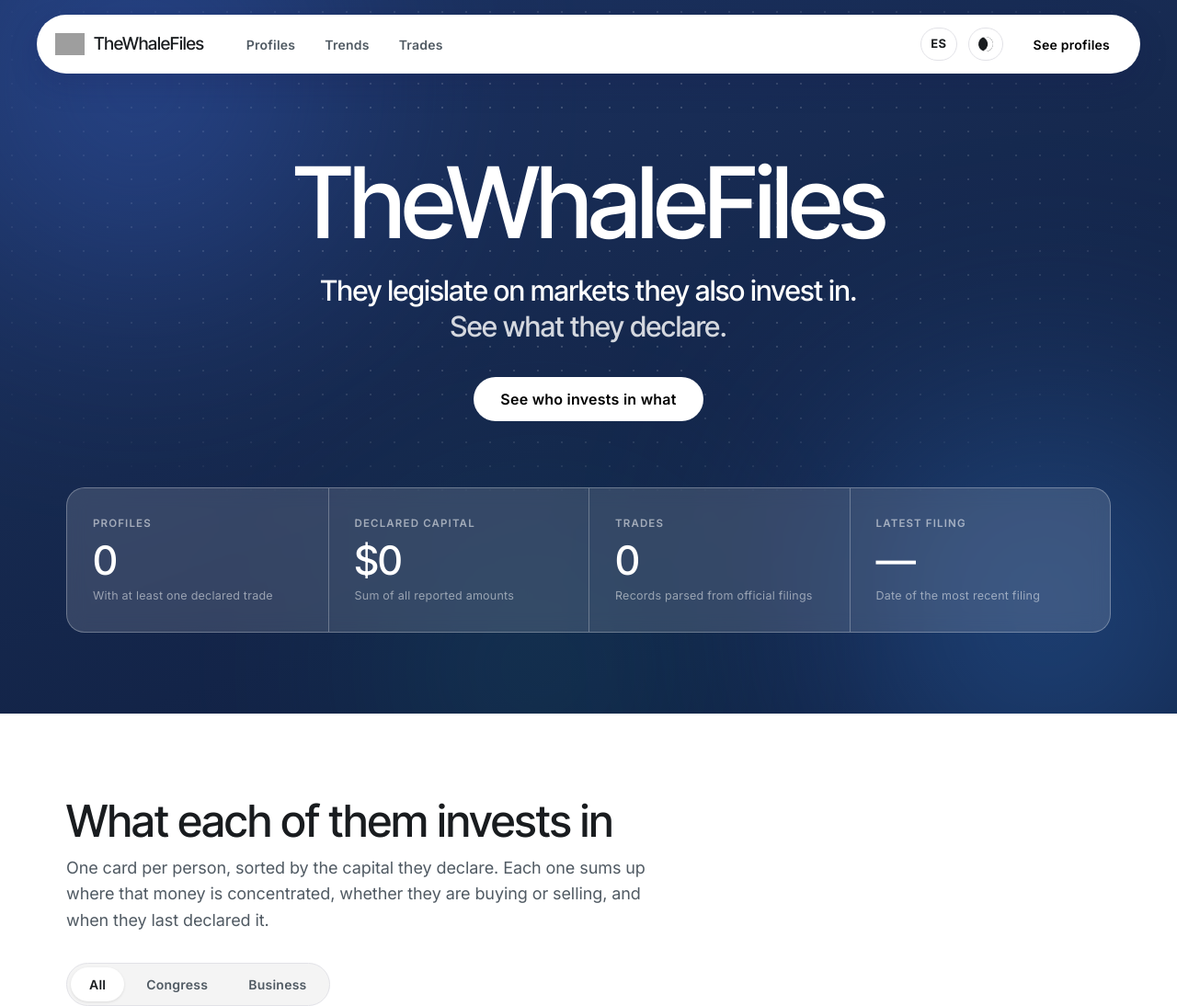
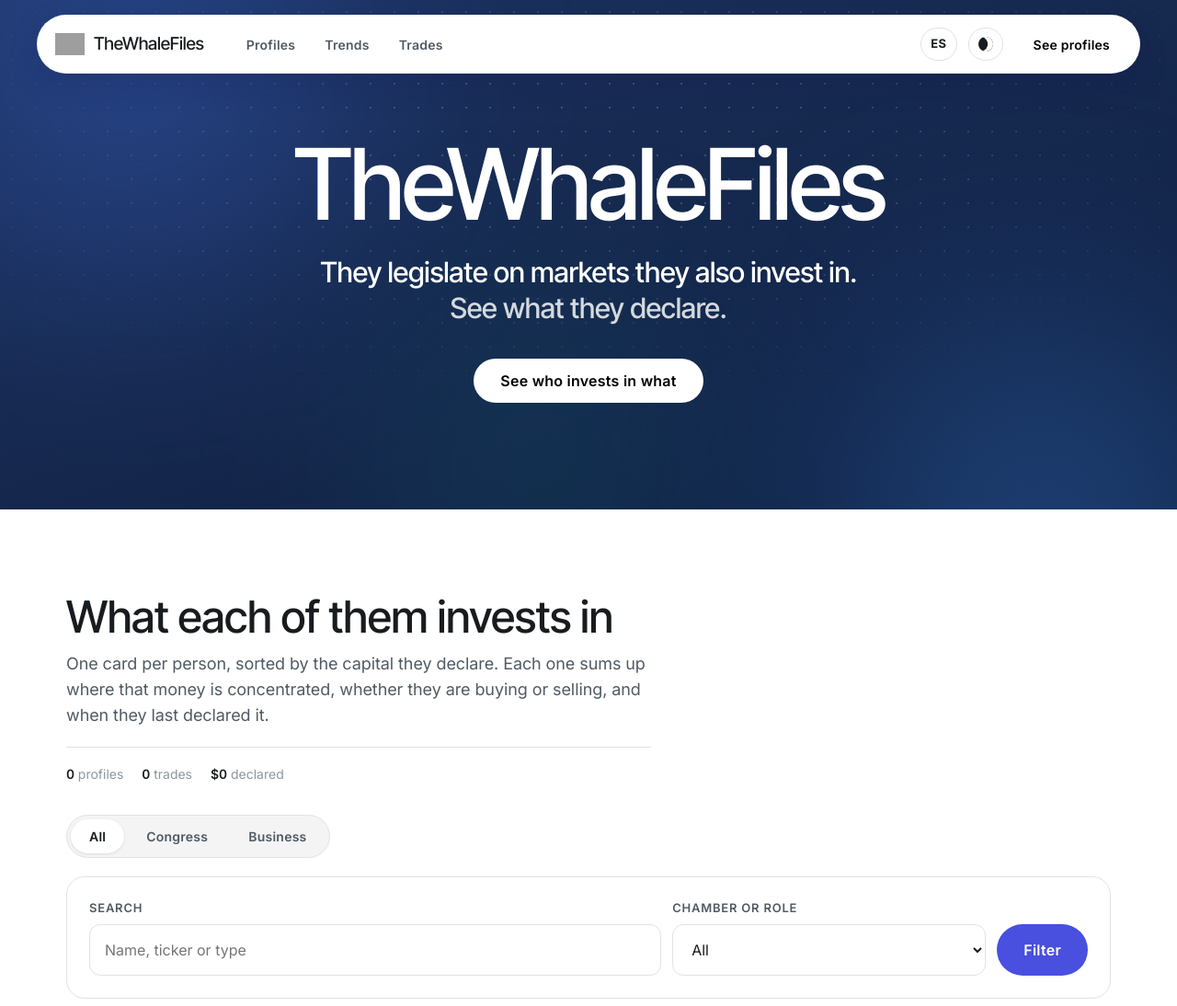
Before and after one commit to laglera/TheWhaleFiles, a FastAPI app: page /?lang=en in a window 1280 px wide. Shown: the top 1094 px of the page at 92% size. Run offline with FastAPI, Linux system fonts and the light colour scheme; parts of the project's set-up code (start-up, migrations or seed data) failed here and were passed over; grey boxes are pictures that could not be loaded.

Commit message:
feat: el hero se queda sin la banda de métricas
Las cuatro cajas de cristal competían con el reclamo y con el botón, que es
lo único que la portada pide hacer. El hero queda con título, claim y llamada.

Los números no se pierden: bajan a donde empiezan los datos, como una línea de
contexto bajo el encabezado de los perfiles —perfiles, operaciones, importes y
último filing—, en cuerpo pequeño y separada por un filete. Cada dato va en su
propio bloque para que al envolverse la línea no se separe una cifra de lo que
nombra.

Se retiran los estilos que sólo servían a esa banda y las cuatro claves de
traducción que se quedaron sin usar. El hero recupera abajo el aire que le
daban las métricas, o el reclamo se queda flotando en una pantalla vacía.

Co-Authored-By: Claude Opus 5 <noreply@anthropic.com>

```diff
--- a/app/i18n.py
+++ b/app/i18n.py
@@ -25,13 +25,15 @@ TRANSLATIONS: dict[str, dict[str, Any]] = {
         "hero_cta": "Ver quién invierte en qué",
         # Métricas
         "stat_trades": "Operaciones",
-        "stat_trades_sub": "Registros parseados de filings oficiales",
         "stat_capital": "Capital declarado",
         "stat_capital_sub": "Suma de los importes reportados",
-        "stat_people": "Perfiles",
-        "stat_people_sub": "Con al menos una operación declarada",
-        "stat_last": "Última publicación",
         "stat_last_sub": "Fecha del filing más reciente",
+        # Los mismos números que antes ocupaban el hero, ahora en una línea de
+        # contexto encima de las fichas.
+        "facts_people": "perfiles",
+        "facts_trades": "operaciones",
+        "facts_capital": "declarados",
+        "facts_last": "último filing",
         "stat_ops_declared": "Declaradas en filings oficiales",
         "stat_split": "Compras / ventas",
         "stat_split_sub": "Reparto de la actividad declarada",
@@ -173,13 +175,13 @@ TRANSLATIONS: dict[str, dict[str, Any]] = {
         "hero_cta": "See who invests in what",
         # Stats
         "stat_trades": "Trades",
-        "stat_trades_sub": "Records parsed from official filings",
         "stat_capital": "Declared capital",
         "stat_capital_sub": "Sum of all reported amounts",
-        "stat_people": "Profiles",
-        "stat_people_sub": "With at least one declared trade",
-        "stat_last": "Latest filing",
         "stat_last_sub": "Date of the most recent filing",
+        "facts_people": "profiles",
+        "facts_trades": "trades",
+        "facts_capital": "declared",
+        "facts_last": "latest filing",
         "stat_ops_declared": "Declared in official filings",
         "stat_split": "Buys / sells",
         "stat_split_sub": "Split of the declared activity",
--- a/app/static/styles.css
+++ b/app/static/styles.css
@@ -315,6 +315,37 @@ img {
 
 .band--profile {
   padding: 48px 0;
+}
+
+/* Los totales de la portada: un dato de contexto bajo el encabezado, en el
+   sitio donde empiezan los datos. Antes eran cuatro cajas en el hero, donde
+   competían con el propio reclamo y con el botón. */
+/* Va con la especificidad de `.band-head p`, que si no gana ella: el párrafo
+   de sección impone 18px y un ancho de 56ch pensados para leer prosa, y aquí
+   lo que hay son cifras sueltas. */
+.band-head .band-facts {
+  max-width: none;
+  display: flex;
+  flex-wrap: wrap;
+  align-items: baseline;
+  gap: 4px 20px;
+  margin: 20px 0 0;
+  padding-top: 18px;
+  border-top: 1px solid var(--hairline-light);
+  font-size: 14px;
+  line-height: 1.6;
+  letter-spacing: 0;
+  color: var(--stone);
+  font-variant-numeric: tabular-nums;
+}
+
+.band-head .band-facts span {
+  white-space: nowrap;
+}
+
+.band-head .band-facts b {
+  font-weight: 600;
+  color: var(--ink);
 }
 
 .band-head p {
@@ -587,7 +618,9 @@ img {
   position: relative;
   background: var(--brand-gradient);
   color: var(--on-dark);
-  padding: 168px 0 88px;
+  /* El aire de abajo lo daba la banda de métricas, que ya no está: sin
+     recortarlo, el reclamo se queda flotando en medio de una pantalla vacía. */
+  padding: 148px 0 116px;
   overflow: hidden;
   text-align: center;
 }
@@ -759,26 +792,7 @@ img {
   z-index: 1;
   color: var(--on-dark);
   padding-top: 0;
-}
-
-.hero__stats {
-  position: relative;
-  z-index: 1;
-  max-width: var(--container);
-  margin: 72px auto 0;
-  padding: 0 32px;
-  width: 100%;
-}
-
-.hero__stats,
-.band--brand {
   text-align: left;
-}
-
-/* Dentro de la ficha ya hay padding de contenedor */
-.profile .hero__stats {
-  margin-top: 24px;
-  padding: 0;
 }
 
 /* --------------------------------------------------------------------------
@@ -880,17 +894,6 @@ img {
   font-size: 12.5px;
   color: rgba(255, 255, 255, 0.5);
   line-height: 1.35;
-}
-
-/* En la portada las métricas son el primer dato de la página, no una nota
-   al pie de una ficha: mismo bloque, más aire y más cuerpo. */
-.metric-band--hero .metric {
-  padding: 30px 28px;
-  gap: 6px;
-}
-
-.metric-band--hero .metric strong {
-  font-size: clamp(30px, 3.4vw, 44px);
 }
 
 .metric__split {
@@ -2190,7 +2193,7 @@ img {
   }
 
   .hero {
-    padding: 88px 0 40px;
+    padding: 88px 0 64px;
   }
 
   .hero__claim {
@@ -2205,11 +2208,6 @@ img {
 
   .hero__actions .btn {
     flex: 1 1 auto;
-  }
-
-  .hero__stats {
-    margin-top: 32px;
-    padding: 0 20px;
   }
 
   /* Los halos cuestan caros de pintar en un móvil y aquí sólo se ven a trozos */
@@ -2270,8 +2268,7 @@ img {
     border-top: 0;
   }
 
-  .metric,
-  .metric-band--hero .metric {
+  .metric {
     padding: 16px 16px 18px;
     gap: 2px;
   }
@@ -2279,10 +2276,6 @@ img {
   .metric span {
     font-size: 10px;
     letter-spacing: 0.06em;
-  }
-
-  .metric-band--hero .metric strong {
-    font-size: 26px;
   }
 
   .metric small {
@@ -2622,10 +2615,6 @@ img {
   /* A esta anchura la barra ya sólo da para el icono, el idioma, el tema y el
      botón de salir: el nombre se retira igual que la marca. */
 
-  .hero__stats {
-    padding: 0 16px;
-  }
-
   .band-head h2 {
     font-size: 26px;
   }
@@ -2644,13 +2633,8 @@ img {
     padding: 10px 12px;
   }
 
-  .metric,
-  .metric-band--hero .metric {
+  .metric {
     padding: 14px 14px 16px;
-  }
-
-  .metric-band--hero .metric strong {
-    font-size: 23px;
   }
 
   .ledger__row,
--- a/app/templates/index.html
+++ b/app/templates/index.html
@@ -20,31 +20,6 @@
         <a class="btn btn--primary" href="#perfiles">{{ t.hero_cta }}</a>
       </div>
     </div>
-
-    <div class="hero__stats">
-      <div class="metric-band metric-band--hero">
-        <div class="metric">
-          <span>{{ t.stat_people }}</span>
-          <strong>{{ '{:,.0f}'.format(total_politicians) }}</strong>
-          <small>{{ t.stat_people_sub }}</small>
-        </div>
-        <div class="metric">
-          <span>{{ t.stat_capital }}</span>
-          <strong>{{ ui.money(total_amount) }}</strong>
-          <small>{{ t.stat_capital_sub }}</small>
-        </div>
-        <div class="metric">
-          <span>{{ t.stat_trades }}</span>
-          <strong>{{ '{:,.0f}'.format(total_trades) }}</strong>
-          <small>{{ t.stat_trades_sub }}</small>
-        </div>
-        <div class="metric">
-          <span>{{ t.stat_last }}</span>
-          <strong>{{ last_reported.strftime('%d/%m/%Y') if last_reported else '—' }}</strong>
-          <small>{{ t.stat_last_sub }}</small>
-        </div>
-      </div>
-    </div>
   </header>
 </div>
 
@@ -54,6 +29,16 @@
       <div>
         <h2>{{ t.digest_title }}</h2>
         <p>{{ t.digest_sub }}</p>
+        {# Cada dato va en su propio bloque: al envolverse la línea, "24.861" y
+           "operaciones" no pueden acabar en renglones distintos. #}
+        <p class="band-facts">
+          <span><b>{{ '{:,.0f}'.format(total_politicians) }}</b> {{ t.facts_people }}</span>
+          <span><b>{{ '{:,.0f}'.format(total_trades) }}</b> {{ t.facts_trades }}</span>
+          <span><b>{{ ui.money(total_amount) }}</b> {{ t.facts_capital }}</span>
+          {% if last_reported %}
+          <span>{{ t.facts_last }} <b>{{ last_reported.strftime('%d/%m/%Y') }}</b></span>
+          {% endif %}
+        </p>
       </div>
     </div>
 
```
